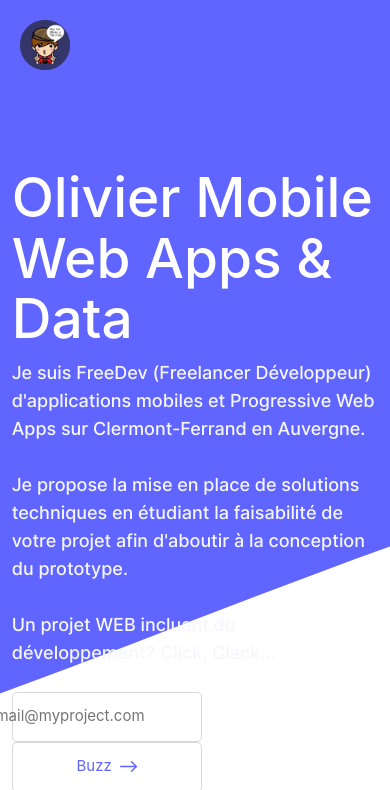
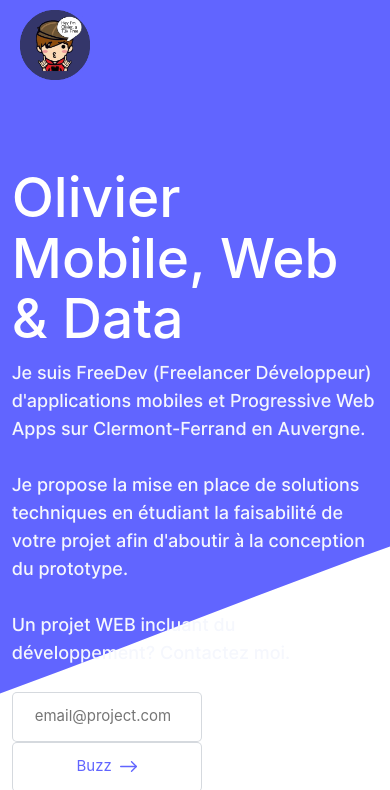
Before and after one commit to 73k05/inkOS, a plain HTML site: page index.html in a window 390 px wide. Shown: the top 790 px of the page. Drawn offline with Linux system fonts and the light colour scheme.

Commit message:
Fix input on mobile

```diff
--- a/css/inkos.css
+++ b/css/inkos.css
@@ -1,12 +1,14 @@
 .input-email {
     background-color: transparent;
     border: 0px solid;
+    max-width: 100%;
 }
 
 .input-email-book {
     background-color: transparent;
     border: 0px solid;
     text-align: center;
+    max-width: 100%;
 }
 
 .mousse-over:hover {
@@ -27,7 +29,7 @@
 
 .flex-fill {
     flex: 1;
-    width: 100%;
+    width: 110%;
 }
 
 .hide {
--- a/index.html
+++ b/index.html
@@ -49,7 +49,7 @@
     <div class="header-08">
         <div class="n06">
             <div class="n06_navbar">
-                <div class="n06_container"><a href="#" class="n06_logo w-inline-block"><img src="images/avatar-inkOS.png" width="50" alt=""></a>
+                <div class="n06_container"><a href="https://www.linkedin.com/in/olivier-peyronnel-a43b5822/" target="_blank" class="n06_logo w-inline-block"><img src="images/avatar-inkOS.png" width="70" alt=""></a>
                     <div class="n06_link_wrap">
                         <a href="#process" class="n06_link w-inline-block">
                             <div class="n06_link_text">Process</div>
@@ -68,14 +68,14 @@
         </div>
         <div id="contact" class="container-h3">
             <div class="block-left-hero">
-                <h1 class="hero_heading">Olivier Mobile<br>Web Apps &amp; Data</h1>
-                <p class="para_white">Je suis FreeDev (Freelancer Développeur) d&#x27;applications mobiles et Progressive Web Apps sur Clermont-Ferrand en Auvergne.<br><br>Je propose la mise en place de solutions techniques en étudiant la faisabilité de votre projet afin d&#x27;aboutir à la conception du prototype.<br><br>Un projet WEB incluant du développement? Click, Clack...<br></p>
+                <h1 class="hero_heading">Olivier<br>Mobile, Web &amp; Data</h1>
+                <p class="para_white">Je suis FreeDev (Freelancer Développeur) d&#x27;applications mobiles et Progressive Web Apps sur Clermont-Ferrand en Auvergne.<br><br>Je propose la mise en place de solutions techniques en étudiant la faisabilité de votre projet afin d&#x27;aboutir à la conception du prototype.<br><br>Un projet WEB incluant du développement? Contactez moi.<br></p>
                 <form class="row flex-fill" id="contact-form">
-                    <div class="col-sm-5">
+                    <div class="col-md-5 col-sm-5">
                         <div class="button-b2">
                             <input type="hidden" name="contact_number">
                             <input type="hidden" name="is_already_sent">
-                            <input class="input-email" required type="email" placeholder="email@myproject.com" name="user_email" id="user_email">
+                            <input class="input-email" required type="email" placeholder="email@project.com" name="user_email" id="user_email">
                         </div>
                     </div>
                     <!-- ACTION -->
@@ -224,7 +224,7 @@
                                         <input type="hidden" name="contact_number">
                                         <input type="hidden" name="is_already_sent">
                                         <div id="input-email-book" class="button-b2 hide">
-                                            <input type="email" class="input-email-book" required type="email" placeholder="email@myproject.com" name="user_email">
+                                            <input type="email" class="input-email-book" required type="email" placeholder="email@project.com" name="user_email">
                                         </div>
                                         <div id="error-book" class="error-text hide"></div>
                                         <div id="book-button" class="button-p3 w-button" onclick="book()">Choisir la date</div>
```
